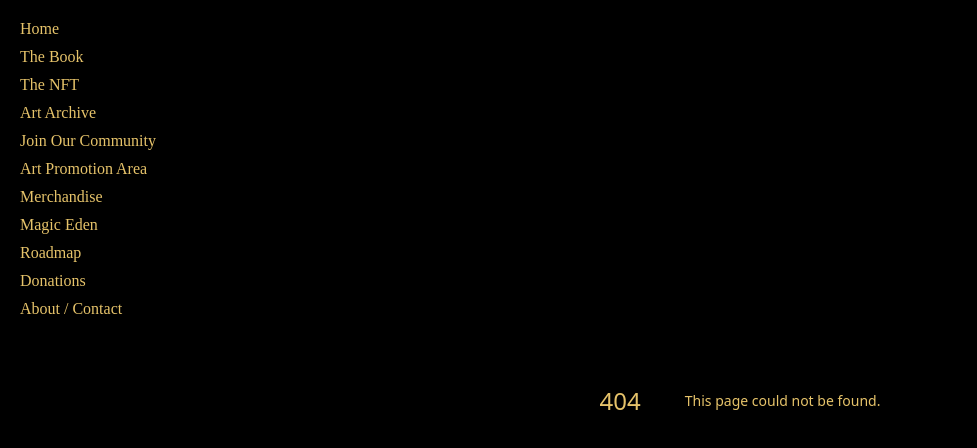
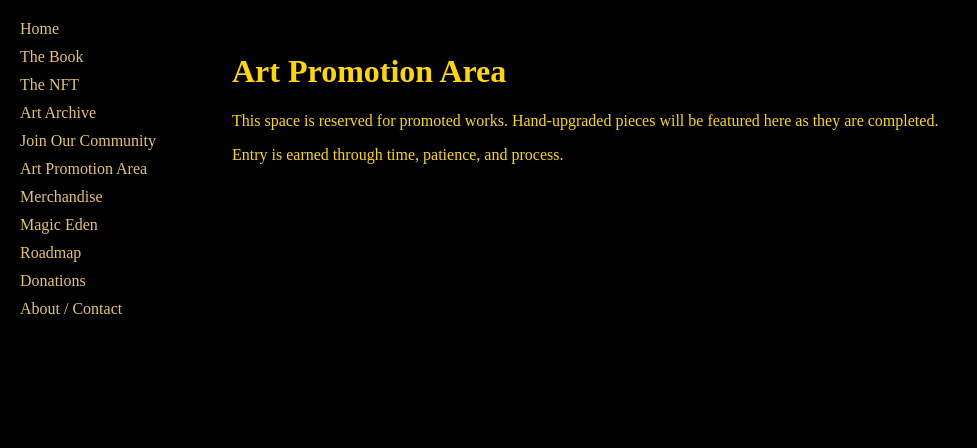
Before and after one commit to vesuvious-king/Kings-of-Solympus-, a Next.js app: page /promotion in a window 1280 px wide. Before the commit this address had no page. Shown: the top 448 px of the page, without its empty margins (0-977 px from the left). Built offline with nearby package versions, Linux system fonts and the light colour scheme.

Commit message:
Create page.js

```diff
--- /dev/null
+++ b/app/promotion/page.js
@@ -0,0 +1,16 @@
+export default function Promotion() {
+  return (
+    <main style={{ padding: "2rem", color: "gold" }}>
+      <h1>Art Promotion Area</h1>
+
+      <p>
+        This space is reserved for promoted works.
+        Hand-upgraded pieces will be featured here as they are completed.
+      </p>
+
+      <p>
+        Entry is earned through time, patience, and process.
+      </p>
+    </main>
+  );
+}
```
